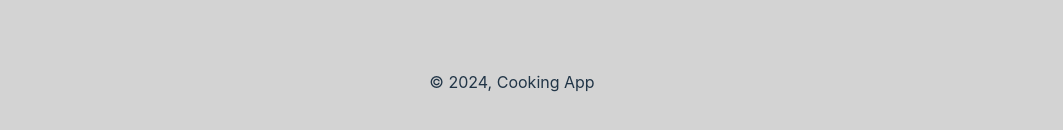
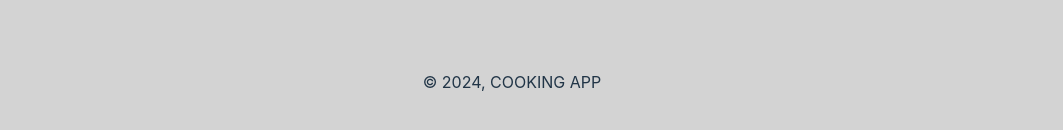
Before and after one commit to IvannaGotsova/CookingApp, a React (Vite) app: page / in a window 1280 px wide. Shown: the part 1316-1446 px from the top of the page, without its empty margins (128-1191 px from the left). Built offline with nearby package versions, Linux system fonts and the light colour scheme.

Commit message:
Added footer styling

```diff
--- a/src/css/Body.module.css
+++ b/src/css/Body.module.css
@@ -13,3 +13,8 @@
     grid-template-columns: 300px 300px 300px;
     gap: 50px;
 }
+
+.footerStyle {
+    border-top: black;
+    text-transform: uppercase;
+}
```
